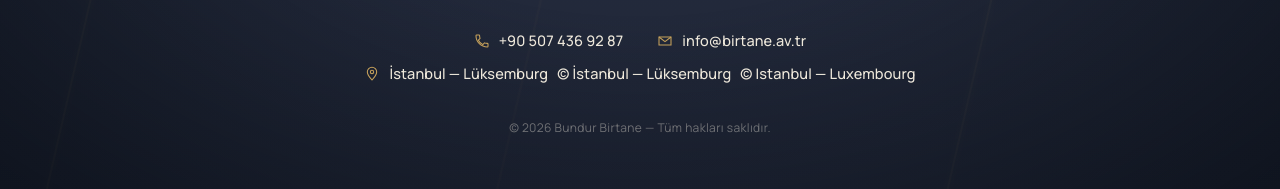
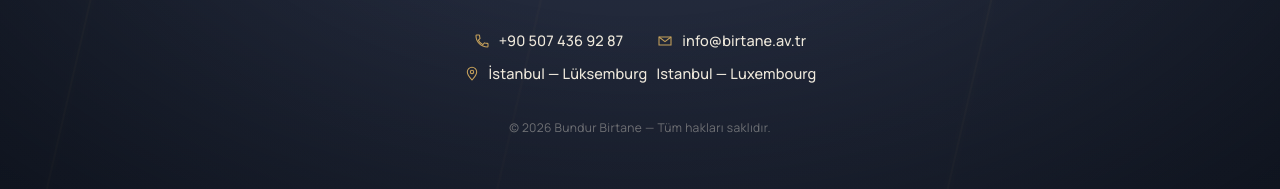
Before and after one commit to intudfreym/bundurbirtane, a plain HTML site: page index.html in a window 1280 px wide. Shown: the part 611-800 px from the top of the page. Drawn offline with nearby package versions, Linux system fonts and the light colour scheme; no server answers.

Commit message:
index.html

```diff
--- a/index.html
+++ b/index.html
@@ -390,9 +390,8 @@
       </a>
       <span class="contact-item">
         <svg viewBox="0 0 24 24" fill="none" stroke-width="1.6"><path d="M12 21s7-7.58 7-12A7 7 0 1 0 5 9c0 4.42 7 12 7 12z"/><circle cx="12" cy="9" r="2.5"/></svg>
-        <span>İstanbul — Lüksemburg</span>
-        <span data-tr>&copy; İstanbul — Lüksemburg</span>
-        <span data-tr>&copy; Istanbul — Luxembourg</span>
+        <span data-tr> İstanbul — Lüksemburg</span>
+        <span data-tr> Istanbul — Luxembourg</span>
       </span>
     </div>
 
```
